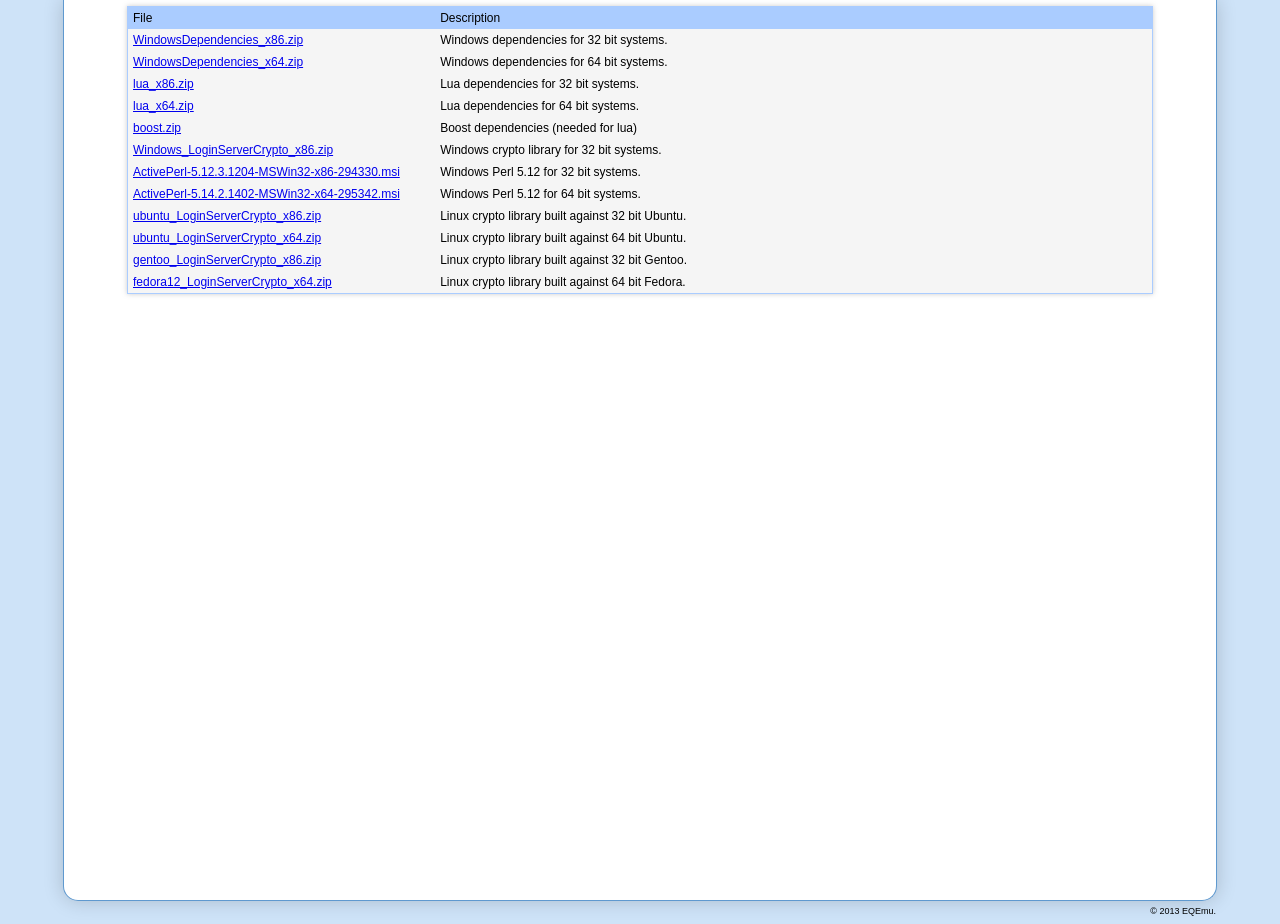
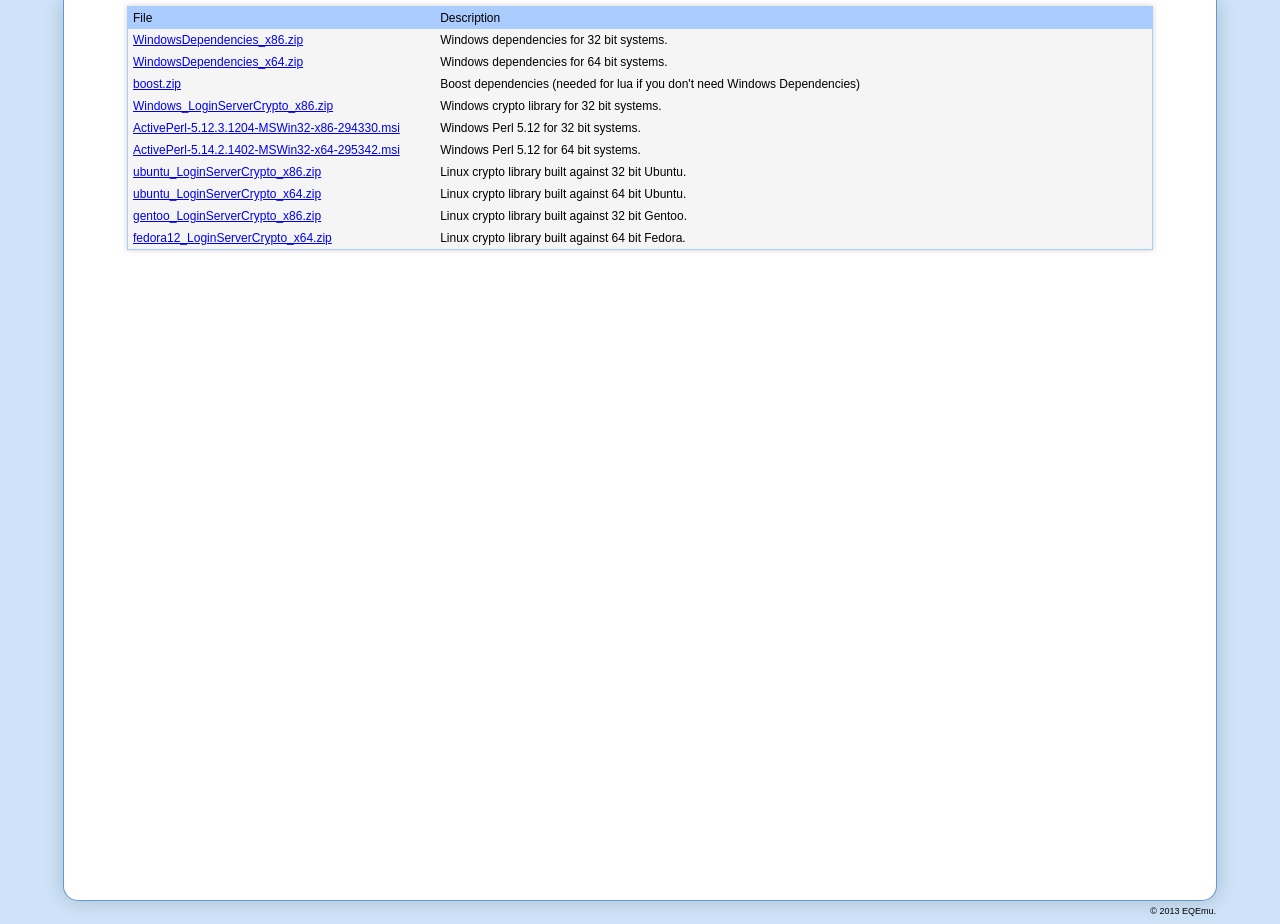
Before and after one commit to EQEmu/eqemu.github.com, a plain HTML site: page index.html in a window 1280 px wide. Drawn offline with nearby package versions, Linux system fonts and the light colour scheme.

Commit message:
Lua deps update

```diff
--- a/index.html
+++ b/index.html
@@ -22,16 +22,8 @@
                     <td>Windows dependencies for 64 bit systems.</td>
                 </tr>
 				<tr>
-                    <td><a href="downloads/lua_x86.zip">lua_x86.zip</a></td>
-                    <td>Lua dependencies for 32 bit systems.</td>
-                </tr>
-                <tr>
-                    <td><a href="downloads/lua_x64.zip">lua_x64.zip</a></td>
-                    <td>Lua dependencies for 64 bit systems.</td>
-                </tr>
-				<tr>
                     <td><a href="downloads/boost.zip">boost.zip</a></td>
-                    <td>Boost dependencies (needed for lua)</td>
+                    <td>Boost dependencies (needed for lua if you don't need Windows Dependencies)</td>
                 </tr>
                 <tr>
                     <td><a href="downloads/Windows_LoginServerCrypto_x86.zip">Windows_LoginServerCrypto_x86.zip</a></td>
```
Also changed, not shown: 2 other files.
